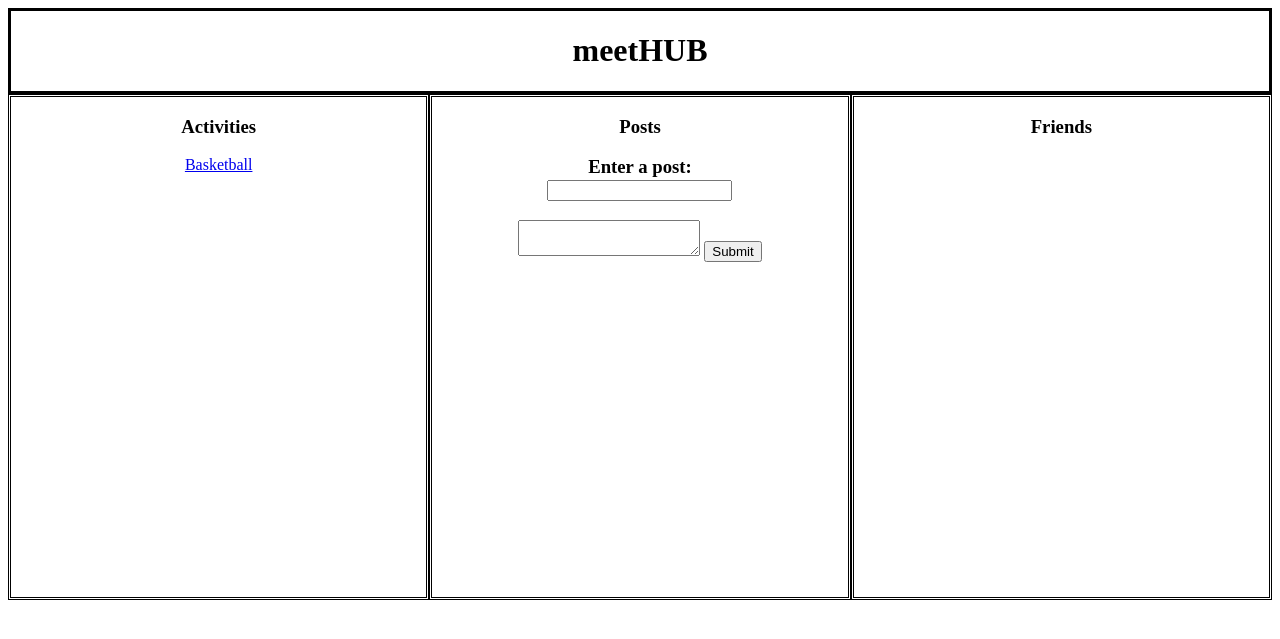
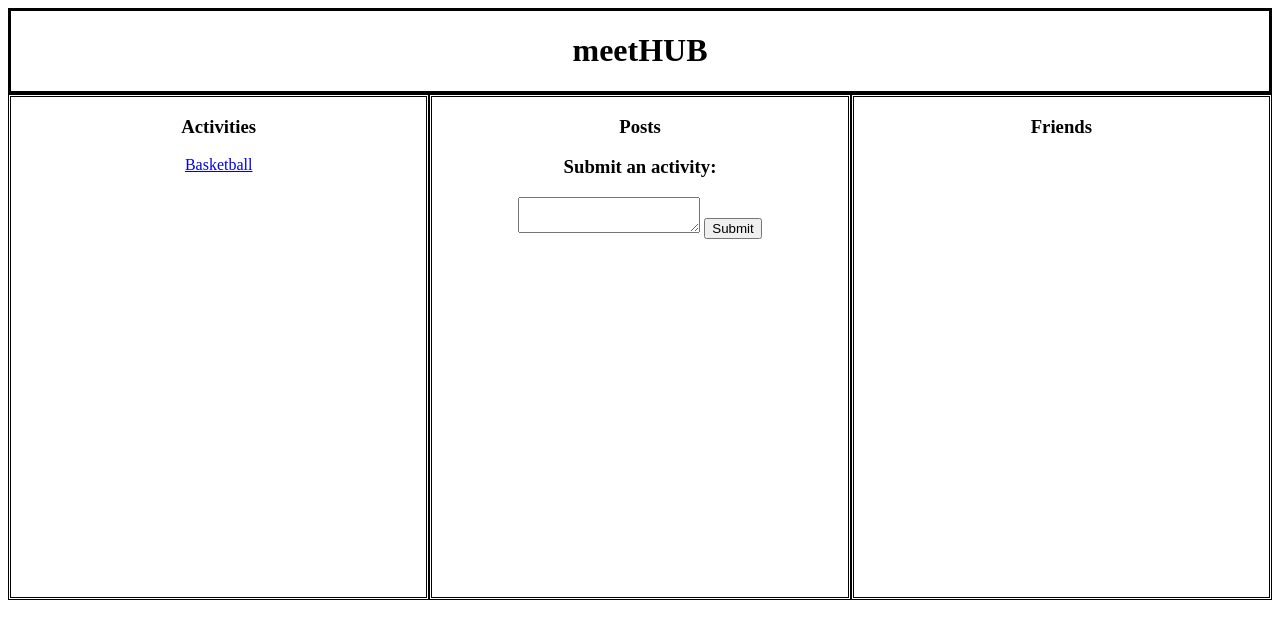
Before and after one commit to nicksimone/CSSI-meetHUB, a Python web app: template meethub/templates/mainhub.html in a window 1280 px wide. Shown: the top 639 px of the page. Run offline with Jinja, Linux system fonts and the light colour scheme; the template is opened without the code that fills it, so the values that code supplies are empty; some libraries are stand-ins or nearby versions.

Commit message:
Nick Simone Update

```diff
--- a/meethub/templates/mainhub.html
+++ b/meethub/templates/mainhub.html
@@ -2,8 +2,8 @@
 <html>
   <head>
     <link rel="stylesheet" href="mainhub.css"></link>
+    <script src="https://ajax.googleapis.com/ajax/libs/jquery/3.2.1/jquery.min.js"></script>
     <script src="mainhub.js"></script>
-    <script src="https://ajax.googleapis.com/ajax/libs/jquery/3.2.1/jquery.min.js"></script>
     <title>MainHub</title>
     <meta charset="utf-8">
   </head>
@@ -25,10 +25,7 @@
       <div id="posts">
       </div>
 
-      <form method="post" action ="">
-
-      <h3>Enter a post: <br> <input type="text" name="post"/></h3>
-
+      <h3>Submit an activity: </h3>
       <textarea id="name_box" name="activity_name"></textarea>
 
       <button id = "button_ok">Submit</button>
```
